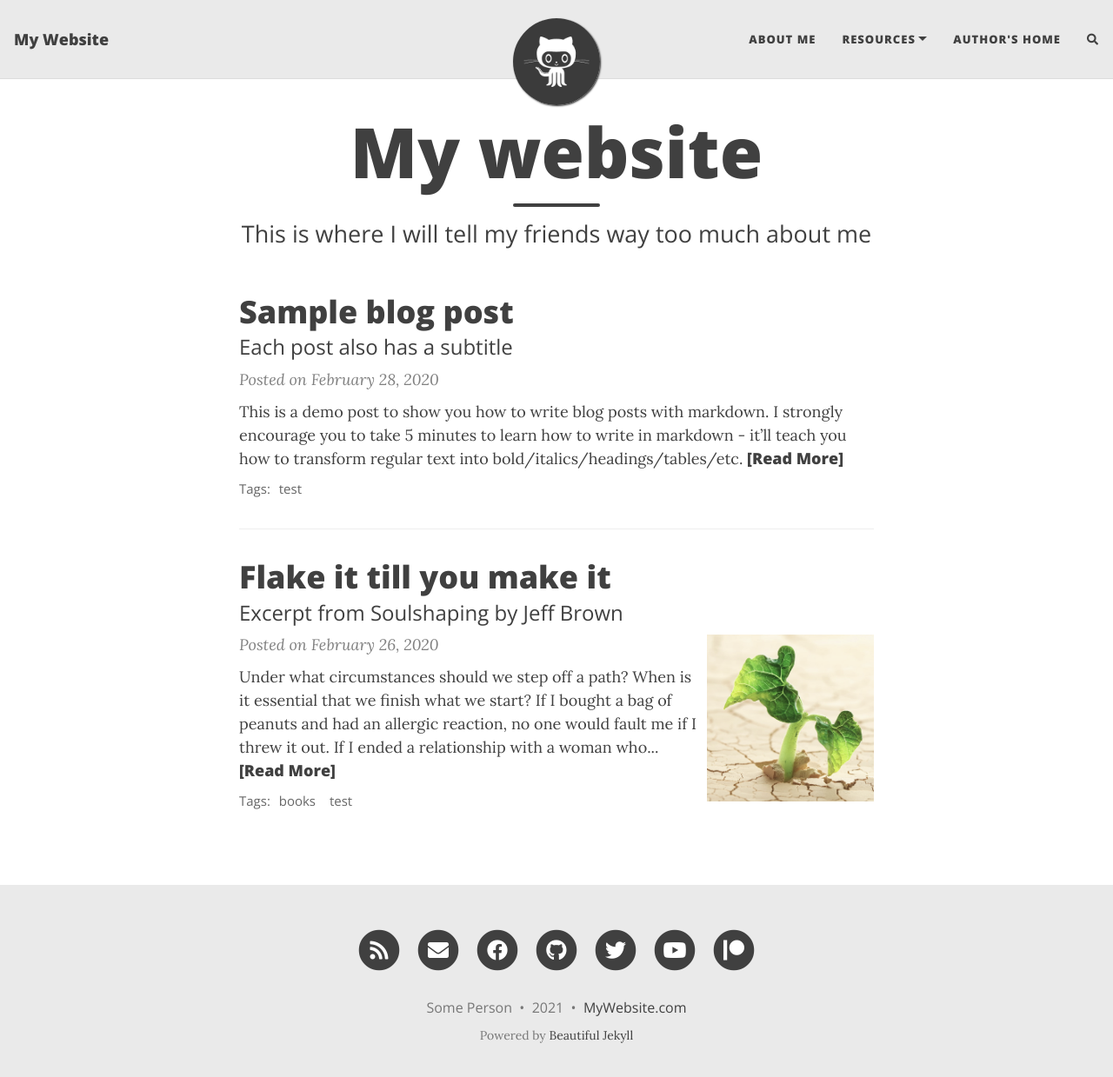
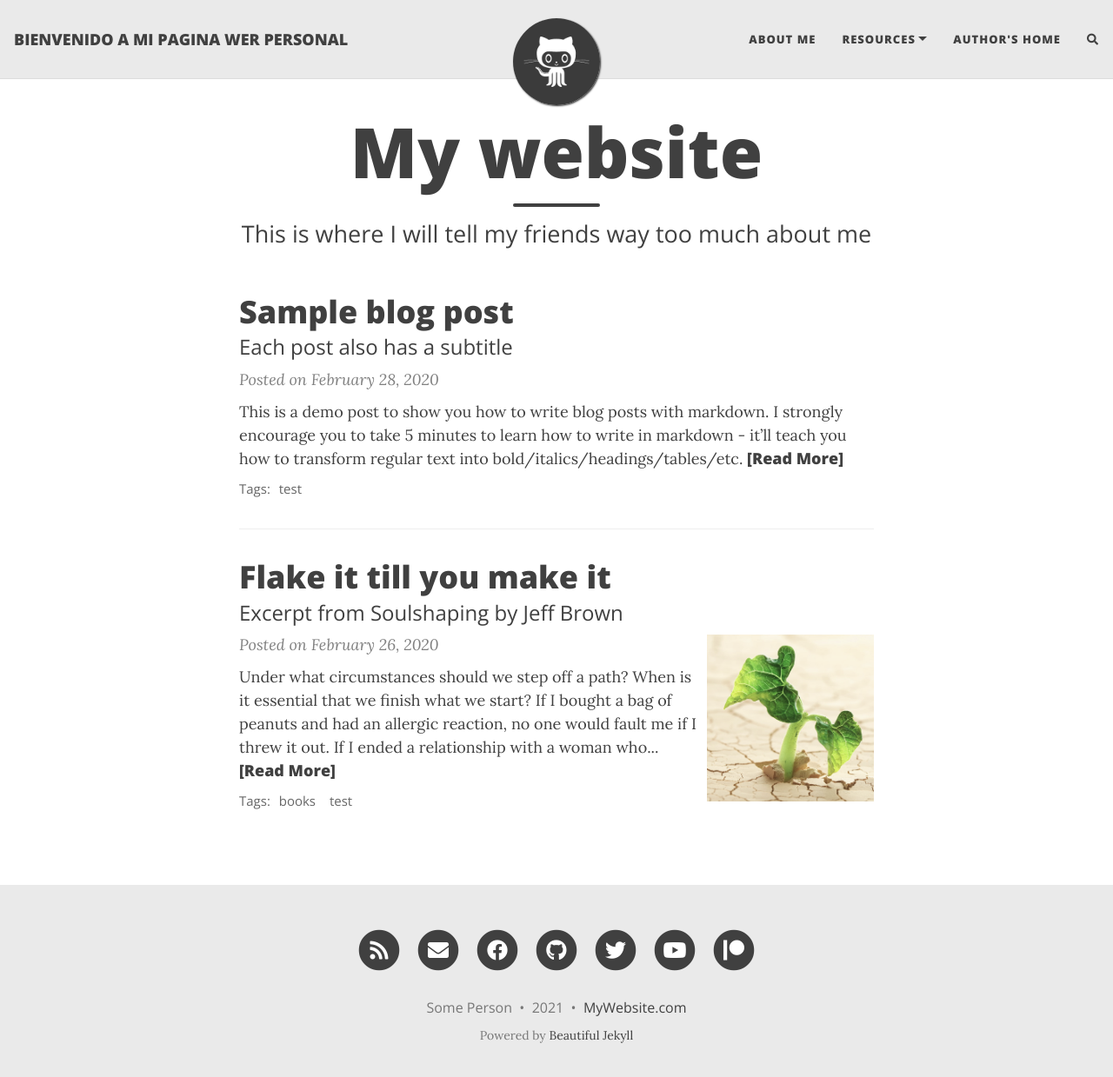
Before and after one commit to Fyautivo/Fyautivo.github.io, a Jekyll site: the page built from index.html, in a window 1280 px wide and 1252 px high. Shown: the top 1239 px of the window at 87% size. Built offline with Jekyll 4.4.1, drawn with Linux system fonts in a browser that asks for light colours; nearby versions of some CDN libraries; the list of posts is cut into pages by our own code; comment, search, counter and statistics services are not loaded.

Commit message:
Update _config.yml

```diff
--- a/_config.yml
+++ b/_config.yml
@@ -1,4 +1,4 @@
-# Welcome to Beautiful Jekyll!
+#  Bienvenido a mi pagina Web Fernando Yautivo
 # This config file is meant for settings that affect your entire website. When you first
 # set up your website you should go through all these settings and edit them, but after
 # the initial set up you won't need to come back to this file often.
@@ -6,7 +6,7 @@
 # --- Required options --- #
 
 # Name of website
-title: My Website
+title: BIENVENIDO A MI PAGINA WER PERSONAL
 
 # Your name to show in the footer
 author: Some Person
```
